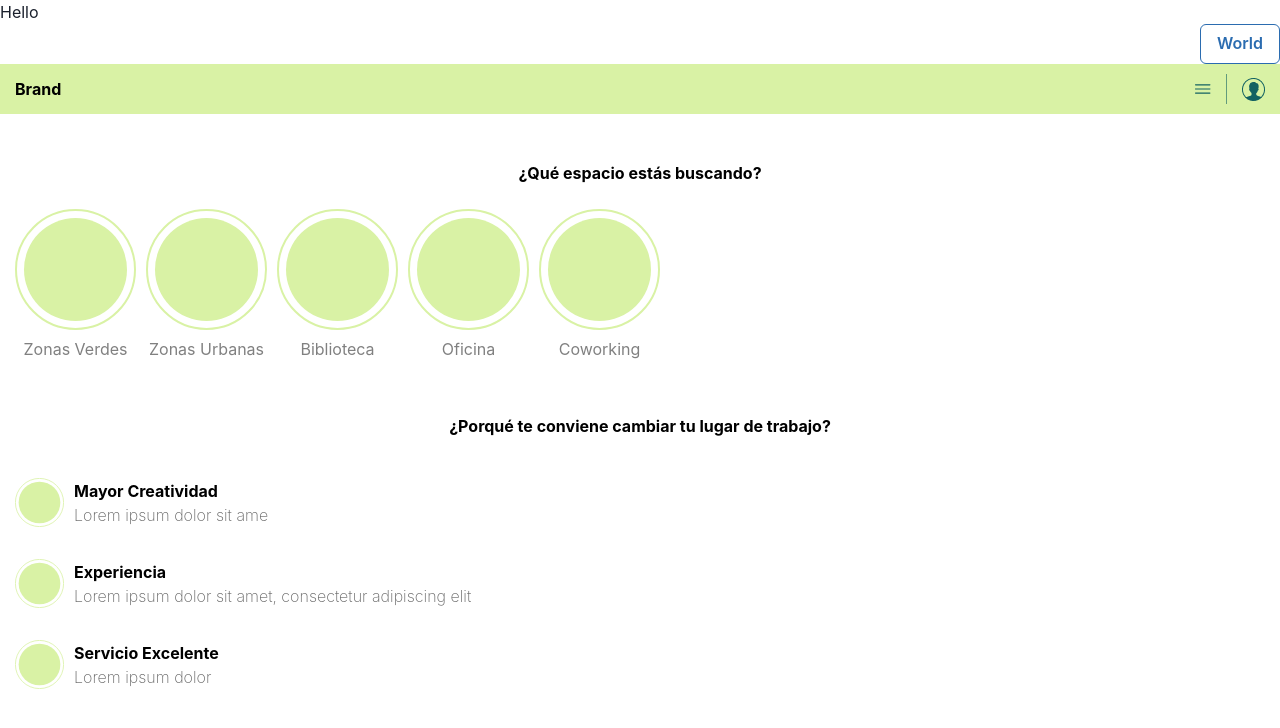
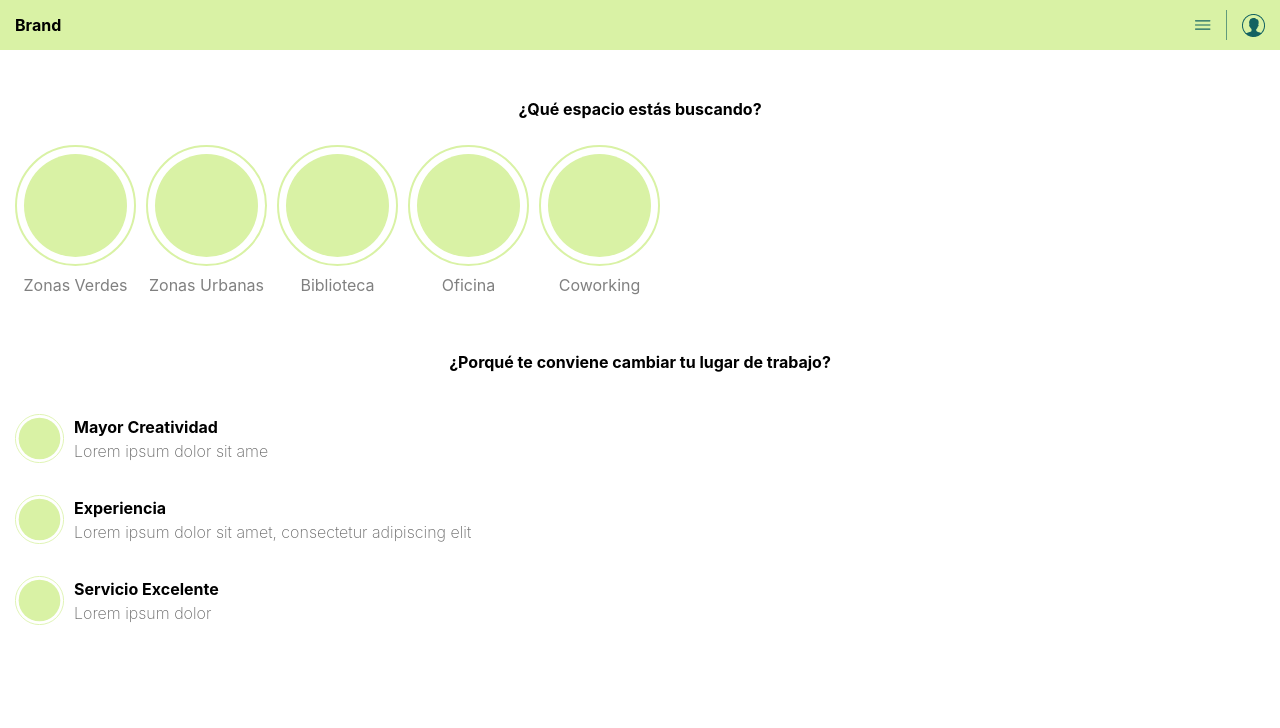
Before and after one commit to omarcresp/jackbnb, a Next.js app in the folder apps/jackbnb-fe/: page /ui-test in a window 1280 px wide. Shown: the top 728 px of the page. Built offline with nearby package versions, Linux system fonts and the light colour scheme.

Commit message:
Delete MyTestButton component

```diff
--- a/apps/jackbnb-fe/src/components/MyTestButton/index.module.css
+++ /dev/null
@@ -1,5 +0,0 @@
-.myContainer {
-  width: 100%;
-  display: flex;
-  justify-content: flex-end;
-}
--- a/apps/jackbnb-fe/src/components/MyTestButton/index.tsx
+++ /dev/null
@@ -1,24 +0,0 @@
-import React, {FC, useState} from 'react';
-import {Button} from '@chakra-ui/react';
-
-import MyTestButtonStyles from './index.module.css';
-
-const MyTestButton: FC = ({children}) => {
-  const [message, setMessage] = useState('');
-
-  const sayHi = () => {
-    setMessage('hidden message');
-  };
-
-  return (
-    <div className={MyTestButtonStyles.myContainer}>
-      <Button colorScheme="blue" variant="outline" onClick={sayHi}>
-        {children}
-      </Button>
-
-      <p>{message}</p>
-    </div>
-  );
-};
-
-export default MyTestButton;
--- a/apps/jackbnb-fe/src/templates/ui-test/index.tsx
+++ b/apps/jackbnb-fe/src/templates/ui-test/index.tsx
@@ -1,7 +1,6 @@
 import React from 'react';
 import type {NextPage} from 'next';
 
-import MyTestButton from '../../components/MyTestButton';
 import NavBar from '../../components/NavBar';
 import SpaceType from '../../components/SpaceType';
 import Benefits from '../../components/Benefits';
@@ -9,9 +8,6 @@ import Benefits from '../../components/Benefits';
 const UiTestPage: NextPage = () => {
   return (
     <>
-      <h1>Hello</h1>
-
-      <MyTestButton>World</MyTestButton>
       <NavBar />
       <SpaceType />
       <Benefits />
```
Also changed, not shown: 1 other file (tests, documents, lock files or other folders).
